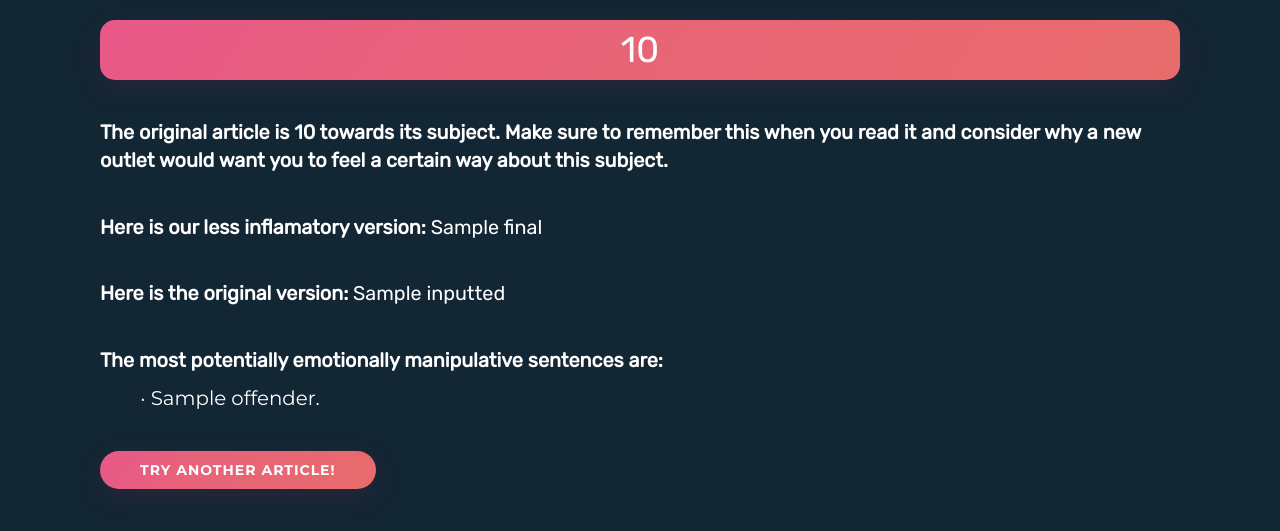
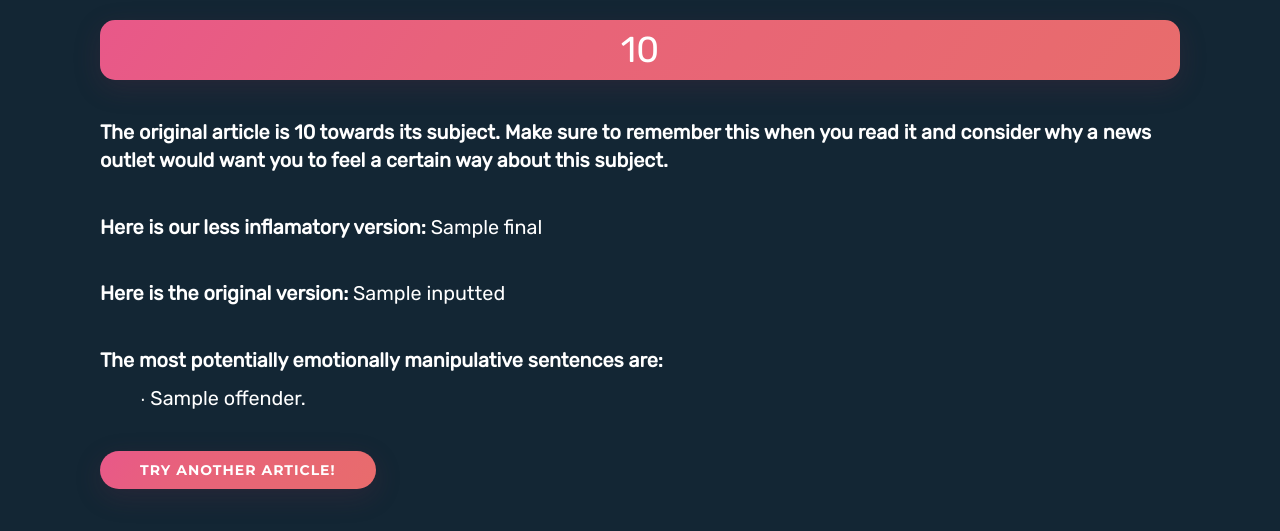
Before and after one commit to leahuriarte/biasbegone, a Flask app: template templates/results.html in a window 1280 px wide. Shown: the top 531 px of the page. Run offline with Flask 2, Linux system fonts and the light colour scheme; the template is opened without the code that fills it: most values are stand-ins (such as "Sample title", 1, 10 or a date in 2020).

Commit message:
Update results.html

```diff
--- a/templates/results.html
+++ b/templates/results.html
@@ -15,9 +15,9 @@
     <link rel="stylesheet" href="static/css/owl.theme.css">
     <link rel="stylesheet" href="static/css/style.css">
 
-    <style>
-      @import url('https://fonts.googleapis.com/css2?family=Rubik&display=swap');
-    </style>
+    <link rel="preconnect" href="https://fonts.googleapis.com">
+    <link rel="preconnect" href="https://fonts.gstatic.com" crossorigin>
+    <link href="https://fonts.googleapis.com/css2?family=Rubik&display=swap" rel="stylesheet">
   </head>
 
   <style>
@@ -41,9 +41,9 @@
     <body>
     <h1 class="cta-heading text-white">{{ average }}</h1>
 
-    <div class="text-white slider-para">
+    <div class="text-white slider-para" style="font-family: 'Rubik', sans-serif;">
         <br>
-        <h><b>The original article is {{ average }} towards its subject. Make sure to remember this when you read it and consider why a new outlet would want you to feel a certain way about this subject.</b></h>
+        <h><b>The original article is {{ average }} towards its subject. Make sure to remember this when you read it and consider why a news outlet would want you to feel a certain way about this subject.</b></h>
         <p>    </p>
         <br>
         <h><b>Here is our less inflamatory version: </b></h> <h>{{final}}</h>
```
